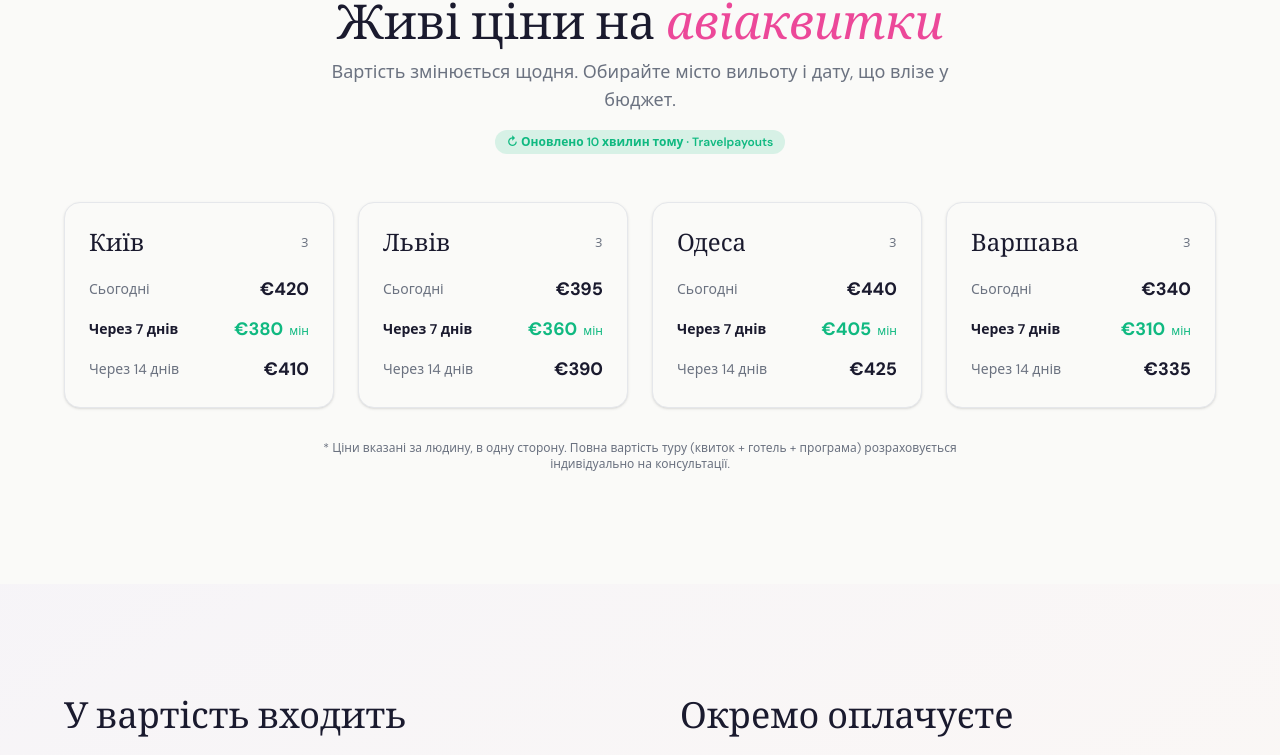
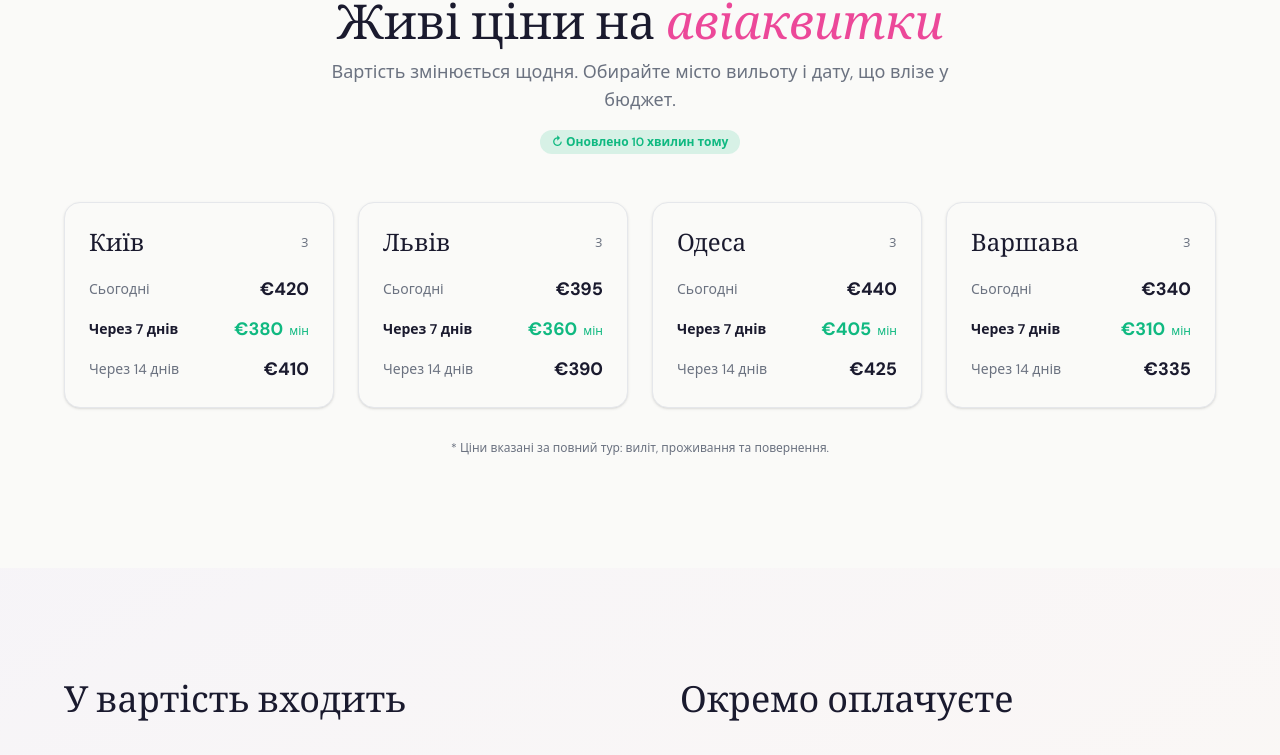
Before and after one commit to webspirio/wow-tours, a React (Vite) app: page / in a window 1280 px wide. Shown: the part 914-1669 px from the top of the page. Built offline with nearby package versions, Linux system fonts and the light colour scheme.

Commit message:
chore: drop Travelpayouts attribution + reframe price disclaimer as full-tour

```diff
--- a/src/components/sections/prices.jsx
+++ b/src/components/sections/prices.jsx
@@ -23,7 +23,7 @@ export function Prices() {
             Вартість змінюється щодня. Обирайте місто вильоту і дату, що влізе у бюджет.
           </p>
           <Badge variant="success" className="mt-4">
-            ↻ Оновлено {PRICES.lastUpdate} · Travelpayouts
+            ↻ Оновлено {PRICES.lastUpdate}
           </Badge>
         </motion.div>
 
@@ -70,7 +70,7 @@ export function Prices() {
         </div>
 
         <p className="text-xs text-mute text-center mt-8 max-w-2xl mx-auto">
-          * Ціни вказані за людину, в одну сторону. Повна вартість туру (квиток + готель + програма) розраховується індивідуально на консультації.
+          * Ціни вказані за повний тур: виліт, проживання та повернення.
         </p>
       </div>
     </section>
```
Also changed, not shown: src/lib/tour-data.js.
